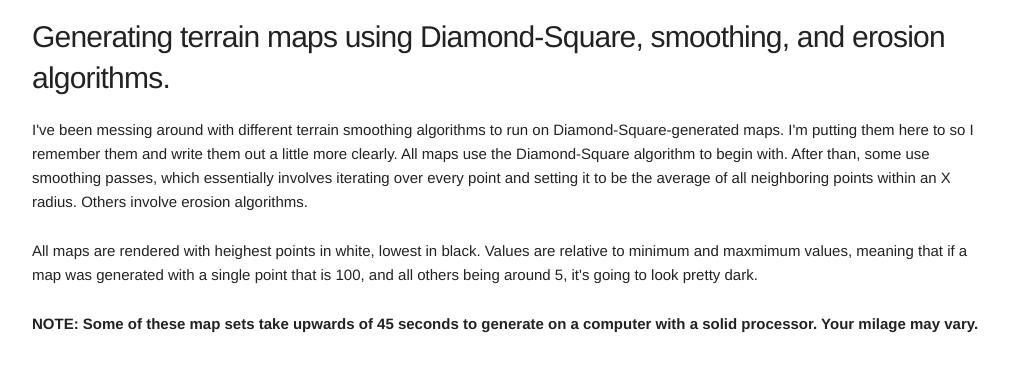
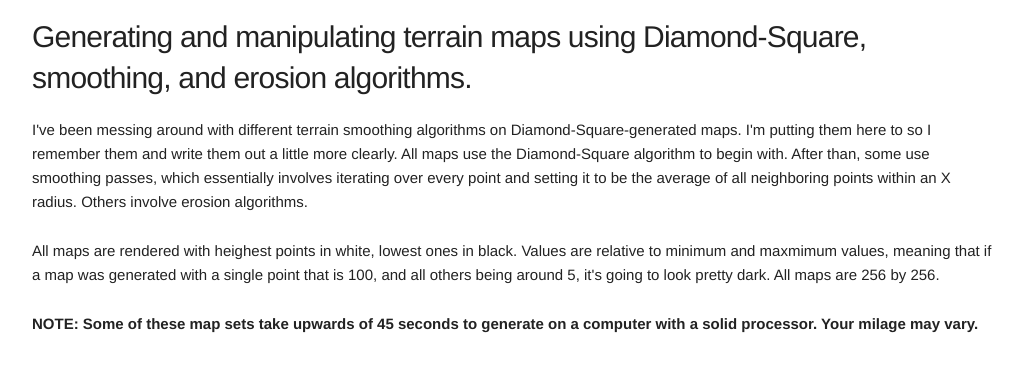
Before and after one commit to vogtb/terrain-map, a plain HTML site: page index.html in a window 1280 px wide. Shown: the part 71-459 px from the top of the page, without its empty margins (128-1151 px from the left). Drawn offline with nearby package versions, Linux system fonts and the light colour scheme.

Commit message:
Adding some more description

```diff
--- a/index.html
+++ b/index.html
@@ -11,11 +11,11 @@
     <div class="container">
       <div class="row">
         <h1>Terrain Maps</h1>
-        <h4>Generating terrain maps using Diamond-Square, smoothing, and erosion algorithms.</h4>
-        <p>I've been messing around with different terrain smoothing algorithms to run on Diamond-Square-generated maps. I'm putting them here to so I remember them and write them out a little more clearly. All maps use the Diamond-Square algorithm
+        <h4>Generating and manipulating terrain maps using Diamond-Square, smoothing, and erosion algorithms.</h4>
+        <p>I've been messing around with different terrain smoothing algorithms on Diamond-Square-generated maps. I'm putting them here to so I remember them and write them out a little more clearly. All maps use the Diamond-Square algorithm
           to begin with. After than, some use smoothing passes, which essentially involves iterating over every point and setting it to be the average of all neighboring points within an X radius. Others involve erosion algorithms.</p>
-        <p>All maps are rendered with heighest points in white, lowest in black. Values are relative to minimum and maxmimum values, meaning that if a map was generated with a single point that is 100, and all others being around 5, it's going to
-          look pretty dark.</p>
+        <p>All maps are rendered with heighest points in white, lowest ones in black. Values are relative to minimum and maxmimum values, meaning that if a map was generated with a single point that is 100, and all others being around 5, it's going to
+          look pretty dark. All maps are 256 by 256. </p>
         <p><strong>NOTE: Some of these map sets take upwards of 45 seconds to generate on a computer with a solid processor. Your milage may vary.</strong></p>
       </div>
     </div>
```
